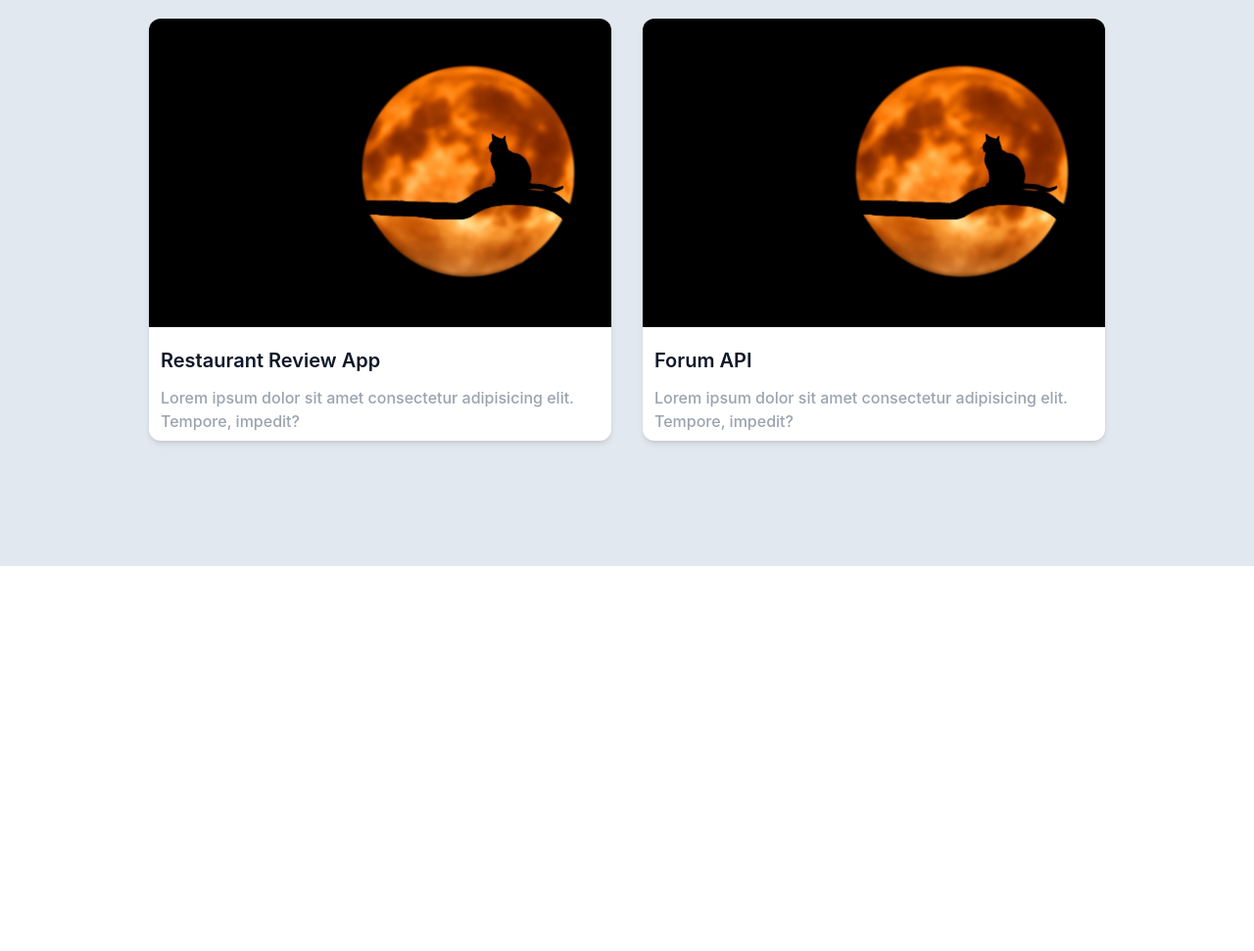
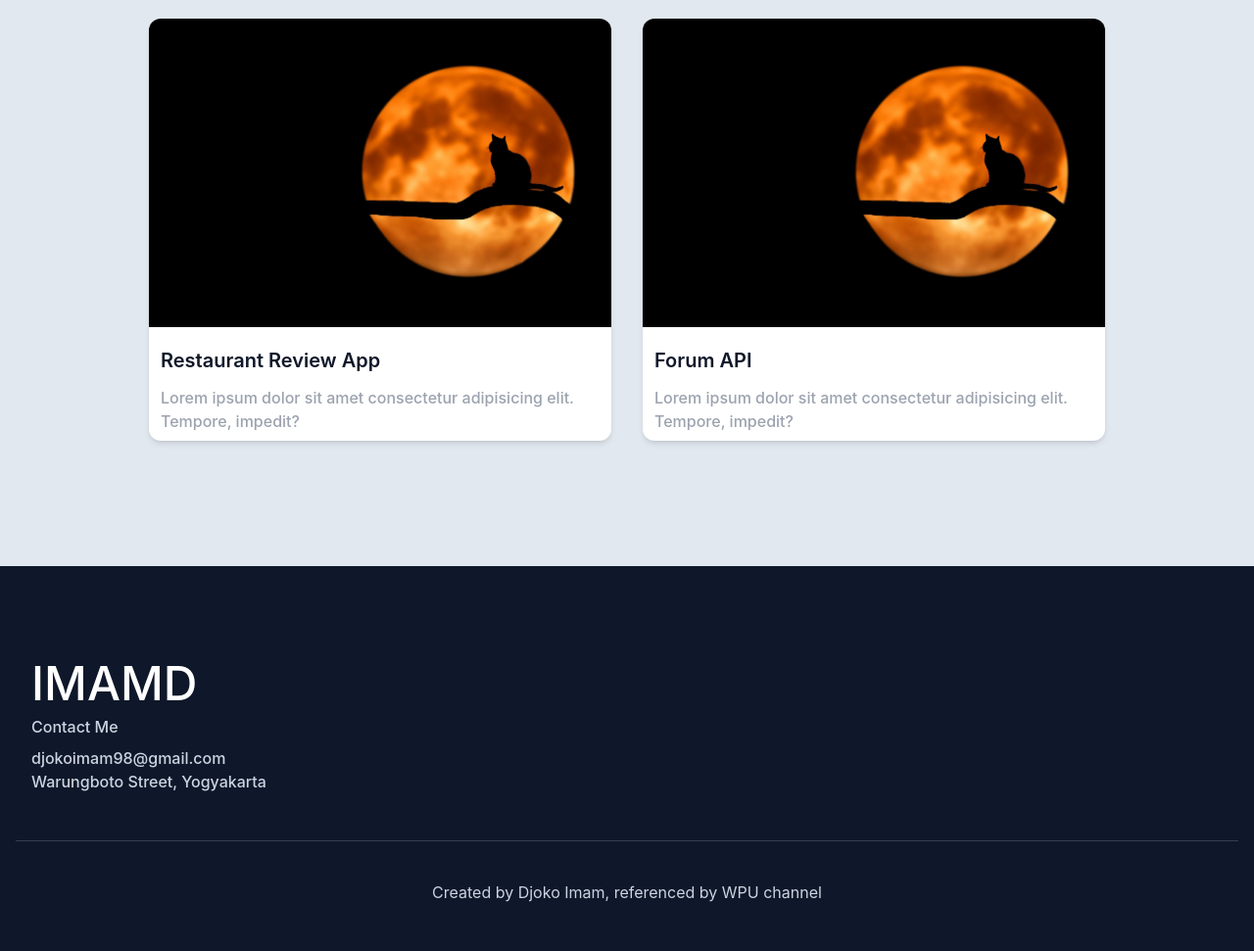
Before and after one commit to imamd1/web-portfolio, a website: page index.html in a window 1280 px wide. Shown: the part 2537-3508 px from the top of the page at 98% size. Before the commit the page ends 3115 px from the top, so only its background shows below. Drawn offline with Linux system fonts and the light colour scheme.

Commit message:
add footer section

```diff
--- a/index.html
+++ b/index.html
@@ -144,7 +144,26 @@
  </section>
  <!--Section Portfolio-->
 
+<!--Footer Section-->
+<section id="footer" class="pt-24 pb-12 bg-slate-900">
+  <div class="container">
+    <div class="flex flex-wrap">
+      <div class="w-full px-4 mb-12 text-slate-300 font-medium md:w-1/3">
+        <h2 class="text-white text-3xl text-bold mb-2 lg:text-5xl">IMAMD</h2>
+        <h3 class="mb-2 text-base">Contact Me</h3>
+        <p>djokoimam98@gmail.com</p>
+        <p>Warungboto Street, Yogyakarta</p>
+      </div>
+    </div>
 
+    <div class="w-full pt-10 border-t border-slate-700">
+      <p class="text-slate text-center text-slate-300">
+        Created by Djoko Imam, referenced by <span><a href="https://www.youtube.com/c/WebProgrammingUNPAS" target="_blank" class="hover:text-amber-600">WPU channel</a></span>
+      </p>
+    </div>
+  </div>
+</section>
+<!--Footer Section-->
  <script src="./dist/js/script.js"></script>
 </body>
 </html>
```
Also changed, not shown: dist/output.css.
